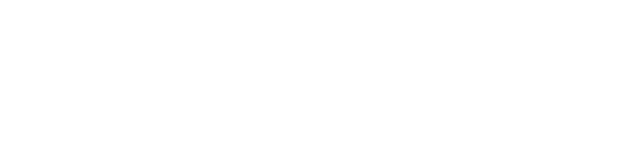
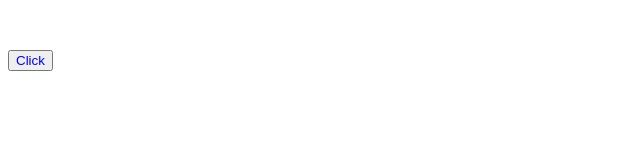
Before and after one commit to karaqme/coin, a plain HTML site: page index.html in a window 1280 px wide. Shown: the whole page, without its empty margins (0-640 px from the left). Drawn offline with Linux system fonts and the light colour scheme.

Commit message:
Add files via upload

```diff
--- a/index.html
+++ b/index.html
@@ -8,6 +8,7 @@
 </head>
 <body>
     <p>Hello</p>
+    <button>Click</button>
     <script src="script.js"></script>
 </body>
 </html>
--- a/style.css
+++ b/style.css
@@ -2,3 +2,6 @@ p {
     margin-left: 40%;
     color: white;
 }
+button {
+    color: blue;
+}
```
